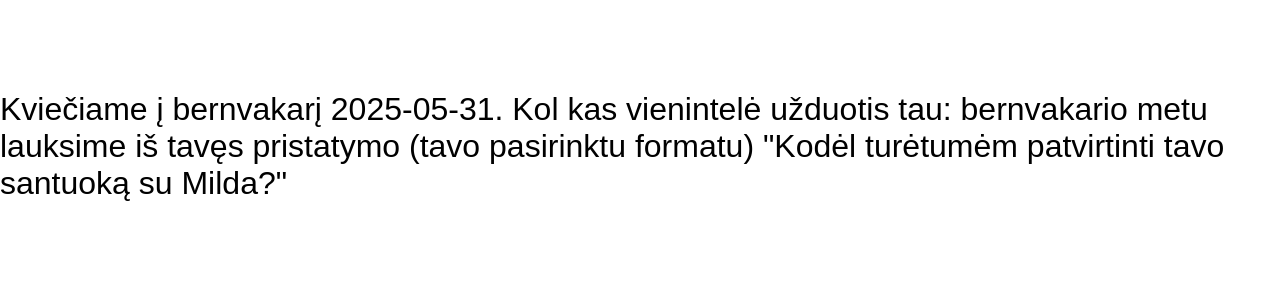
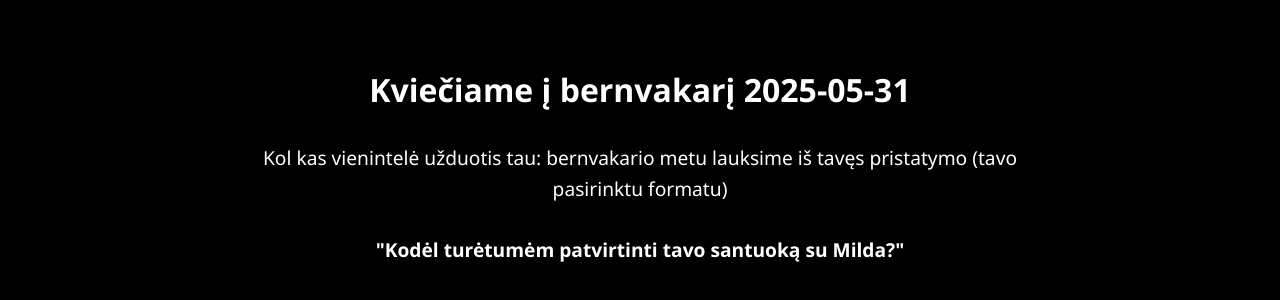
Before and after one commit to modesttas69/modesttas69.github.io, a plain HTML site: page index.html in a window 1280 px wide. Shown: the part 254-554 px from the top of the page. Drawn offline with Linux system fonts and the light colour scheme.

Commit message:
Add files via upload

```diff
--- a/index.html
+++ b/index.html
@@ -1,20 +1,46 @@
 <!DOCTYPE html>
-<html>
+<html lang="lt">
   <head>
-    <title>My Simple Site</title>
+    <meta charset="UTF-8" />
+    <meta name="viewport" content="width=device-width, initial-scale=1.0" />
+    <title>Bernvakaris 2025</title>
     <style>
       body {
+        margin: 0;
+        background-color: #000;
+        color: #fff;
+        font-family: 'Segoe UI', Tahoma, Geneva, Verdana, sans-serif;
         display: flex;
         justify-content: center;
         align-items: center;
         height: 100vh;
-        margin: 0;
-        font-family: sans-serif;
+        text-align: center;
+        padding: 20px;
+      }
+
+      .content {
+        max-width: 800px;
+      }
+
+      h1 {
         font-size: 2em;
+        margin-bottom: 1em;
+      }
+
+      p {
+        font-size: 1.2em;
+        line-height: 1.6;
       }
     </style>
   </head>
   <body>
-    Kviečiame į bernvakarį 2025-05-31. Kol kas vienintelė užduotis tau: bernvakario metu lauksime iš tavęs pristatymo (tavo pasirinktu formatu) "Kodėl turėtumėm patvirtinti tavo santuoką su Milda?"
+    <div class="content">
+      <h1>Kviečiame į bernvakarį 2025-05-31</h1>
+      <p>
+        Kol kas vienintelė užduotis tau: bernvakario metu lauksime iš tavęs pristatymo (tavo pasirinktu formatu)
+        <br><br>
+        <strong>"Kodėl turėtumėm patvirtinti tavo santuoką su Milda?"</strong>
+      </p>
+    </div>
   </body>
 </html>
```
